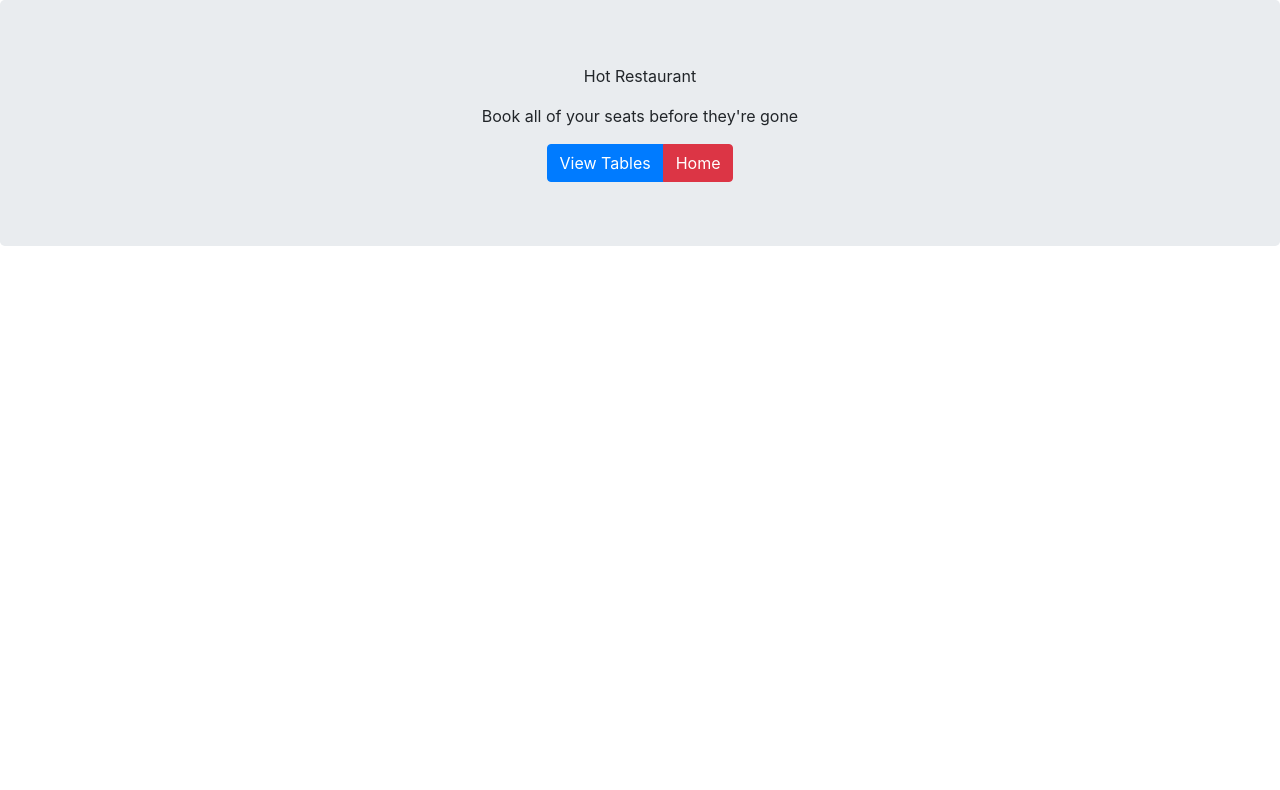
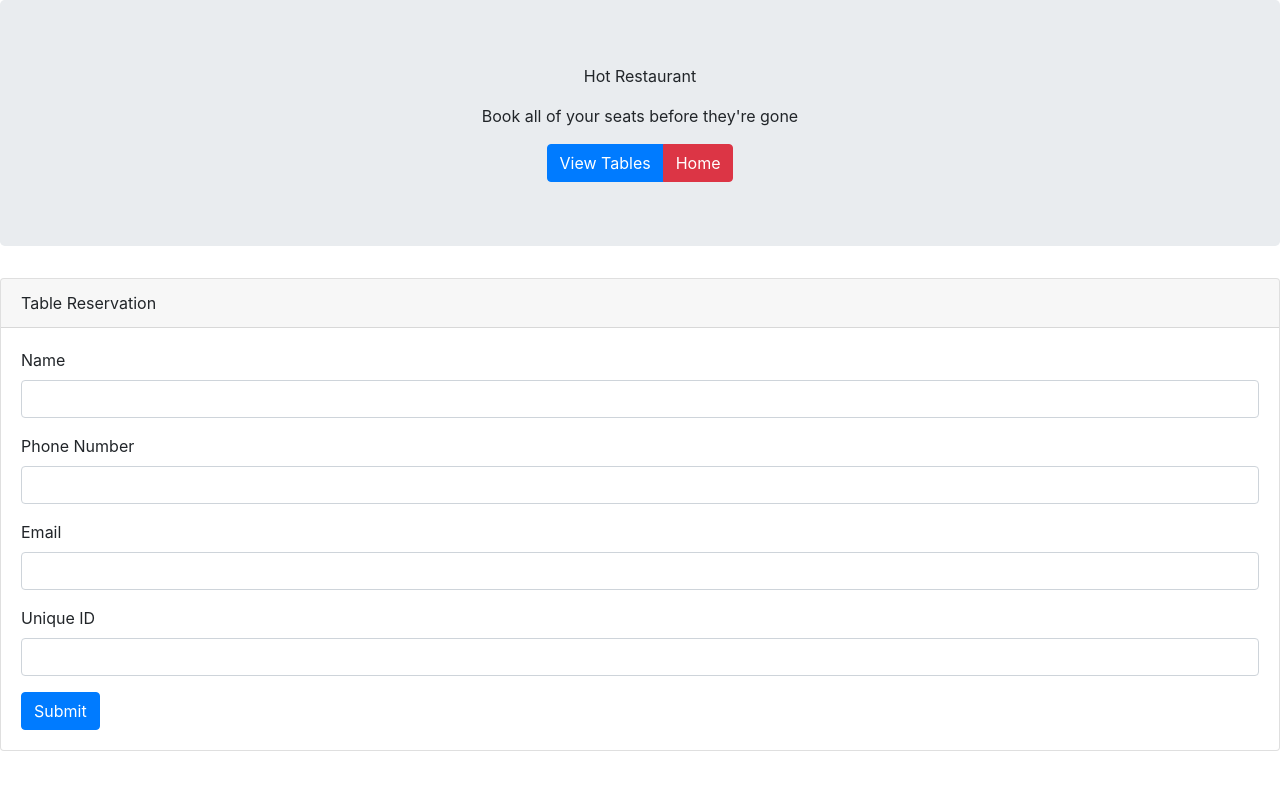
Before and after one commit to EmmanuelJucaban/typerestaurant, a website: page public/create.html in a window 1280 px wide. Drawn offline with nearby package versions, Linux system fonts and the light colour scheme.

Commit message:
F - Push

```diff
--- a/controller/reservationController.ts
+++ b/controller/reservationController.ts
@@ -1,6 +1,5 @@
 import { Request, Response } from 'express';
 import { reservations, waitlist, IReservation, IWaitlist } from '../model';
-
 export default {
   getReservations: (req: Request, res: Response) => {
     res.json(reservations);
@@ -9,7 +8,8 @@ export default {
     const reservation: IReservation & IWaitlist = req.body;
     if (reservations.length < 5) {
       reservations.push(reservation);
-      return res.send("You're now in the reservations");
+      return res.send("viewtables.html");
+      // return res.redirect('/viewtables.html');
     }
     waitlist.push(reservation);
     return res.send("Sorry you got waitlisted");
--- a/package.json
+++ b/package.json
@@ -12,6 +12,7 @@
   "author": "",
   "license": "ISC",
   "dependencies": {
+    "dotenv": "^8.2.0",
     "express": "^4.17.1"
   },
   "devDependencies": {
--- a/public/create.html
+++ b/public/create.html
@@ -25,6 +25,37 @@
         </div>
     </div>
 </div>
+<div class="row">
+    <div class="col-lg-12">
+        <!-- Reservation Page -->
+        <div class="card">
+            <div class="card-header">
+                Table Reservation
+            </div>
+            <div class="card-body">
+                <form role="form">
+                    <div class="form-group">
+                        <label for="rename">Name</label>
+                        <input type="input" class="form-control" id="rename">
+                    </div>
+                    <div class="form-group">
+                        <label for="phone">Phone Number</label>
+                        <input type="text" class="form-control" id="phone">
+                    </div>
+                    <div class="form-group">
+                        <label for="email">Email</label>
+                        <input type="text" class="form-control" id="email">
+                    </div>
+                    <div class="form-group">
+                        <label for="id">Unique ID</label>
+                        <input type="text" class="form-control" id="id">
+                    </div>
+                    <button type="submit" class="btn btn-primary submit">Submit</button>
+                </form>
+            </div>
+        </div>
+    </div>
+</div>
 <!-- Optional JavaScript -->
 <!-- jQuery first, then Popper.js, then Bootstrap JS -->
 <script
@@ -37,6 +68,6 @@
 <script src="https://stackpath.bootstrapcdn.com/bootstrap/4.5.2/js/bootstrap.min.js"
         integrity="sha384-B4gt1jrGC7Jh4AgTPSdUtOBvfO8shuf57BaghqFfPlYxofvL8/KUEfYiJOMMV+rV"
         crossorigin="anonymous"></script>
-<script src="assets/js/app.js"></script>
+<script src="assets/js/create.js"></script>
 </body>
 </html>
--- a/routes/api/reservation/index.ts
+++ b/routes/api/reservation/index.ts
@@ -6,5 +6,4 @@ const router = express.Router();
 router.route('/')
   .get(reservationController.getReservations)
   .post(reservationController.addReservation);
-
 export default router;
```
Also changed, not shown: index.ts (+8 -2 lines), 2 other files.
